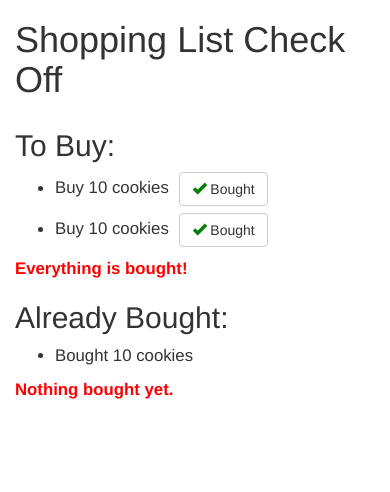
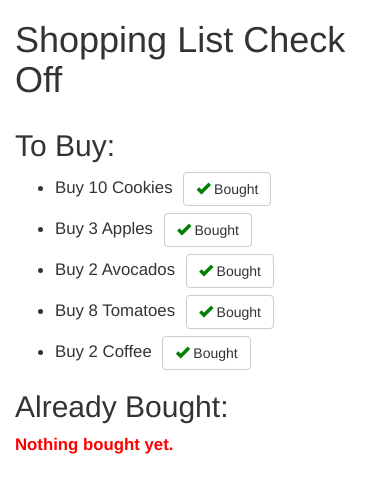
Before and after one commit to NadiIz/coursera-test, a plain HTML site: page angular_course/module2_solution/index.html in a window 390 px wide. Drawn offline with Linux system fonts and the light colour scheme.

Commit message:
commit chenges in index.html

```diff
--- a/angular_course/module2_solution/index.html
+++ b/angular_course/module2_solution/index.html
@@ -1,5 +1,5 @@
 <!doctype html>
-<html lang="en">
+<html lang="en" ng-app='ShoppingListCheckOff'>
   <head>
     <title>Shopping List Check Off</title>
     <meta name="viewport" content="width=device-width, initial-scale=1">
@@ -29,25 +29,30 @@
   <div class="row">
 
     <!-- To Buy List -->
-    <div class="col-md-6">
+    <div class="col-md-6" ng-controller='ToBuyShoppingController as list1'>
      <h2>To Buy:</h2>
      <ul>
-       <li>Buy 10 cookies <button class="btn btn-default"><span class="glyphicon glyphicon-ok"></span> Bought</button></li>
-       <li>Buy 10 cookies <button class="btn btn-default"><span class="glyphicon glyphicon-ok"></span> Bought</button></li>
+       <li ng-repeat="item in list1.items">
+         Buy {{item.quantity}} {{item.name}}
+         <button ng-click="list1.check(item.name, item.quantity, $index);" class="btn btn-default"><span class="glyphicon glyphicon-ok"></span> Bought</button>
+       </li>
      </ul>
-     <div class="emptyMessage">Everything is bought!</div>
+     <div ng-if="list1.empty()" class="emptyMessage">Everything is bought!</div>
     </div>
 
     <!-- Already Bought List -->
-    <div class="col-md-6">
+    <div class="col-md-6" ng-controller='AlreadyBoughtShoppingController as list2'>
      <h2>Already Bought:</h2>
      <ul>
-       <li>Bought 10 cookies</li>
+       <li ng-repeat="item in list2.items">
+         Bought {{item.quantity}} {{item.name}}
+       </li>
      </ul>
-     <div class="emptyMessage">Nothing bought yet.</div>
+     <div ng-if="list2.empty()" class="emptyMessage">Nothing bought yet.</div>
     </div>
   </div>
 </div>
-
+<script src="angular.min.js"></script>
+<script src="app.js"></script>
 </body>
 </html>
```
Also changed, not shown: angular_course/module1_solution/index.html (+9 -4 lines).
